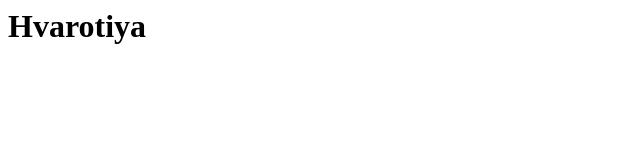
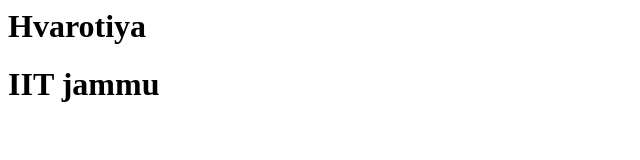
Before and after one commit to Hvarotiya/first-project, a plain HTML site: page index.html in a window 1280 px wide. Shown: the whole page, without its empty margins (0-640 px from the left). Drawn offline with Linux system fonts and the light colour scheme.

Commit message:
collage-name-upadating

```diff
--- a/index.html
+++ b/index.html
@@ -1 +1,2 @@
 <h1>Hvarotiya</h1>
+<h1>IIT jammu</h1>
```
